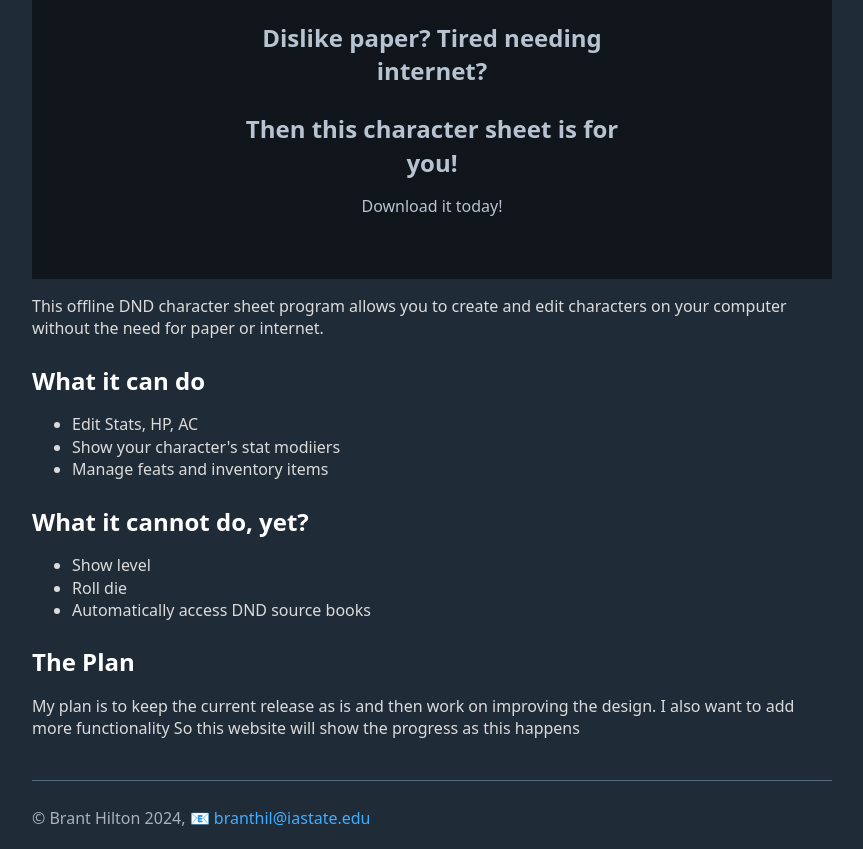
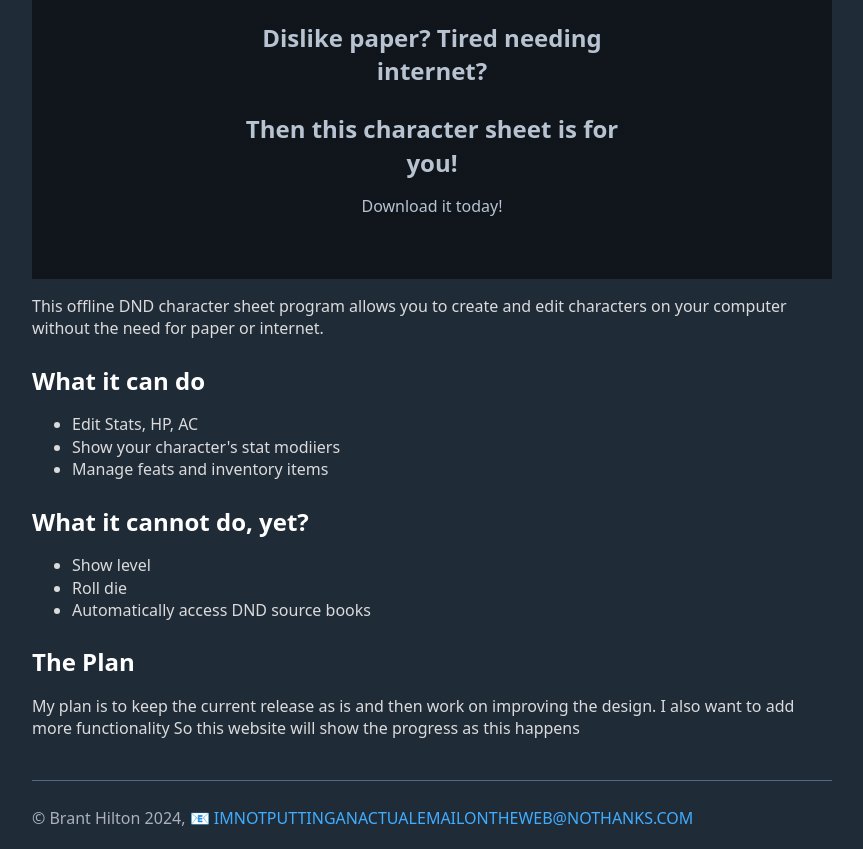
Before and after one commit to BrantHil/4110-Website, a plain HTML site: page MainPage.html in a window 1280 px wide. Shown: the part 241-1090 px from the top of the page, without its empty margins (208-1071 px from the left). Drawn offline with nearby package versions, Linux system fonts and the light colour scheme.

Commit message:
Got rid of the email for the public release
I also added some comments for future additions

```diff
--- a/MainPage.html
+++ b/MainPage.html
@@ -15,6 +15,7 @@
         <p>Download it today!</p>
     </div>
   </div>
+  <!-- I need to add a nav bar here for several pages -->
   <body class="vscode-body vscode-light">
 
 
@@ -35,10 +36,9 @@
       <p>My plan is to keep the current release as is and then work on improving the design. I also want to add more functionality
          So this website will show the progress as this happens
       </p>
-
-
     </body>
+    <!-- My standard copyright footer for contact and ownership-->
     <footer>
-      <p>&copy; Brant Hilton 2024, <a href="mailto:branthil@iastate.edu">branthil@iastate.edu</a></p>
+      <p>&copy; Brant Hilton 2024, <a href="mailto:IMNOTPUTTINGANACTUALEMAILONTHEWEB@NOTHANKS.COM">IMNOTPUTTINGANACTUALEMAILONTHEWEB@NOTHANKS.COM</a></p>
     </footer>
 </html>
```
